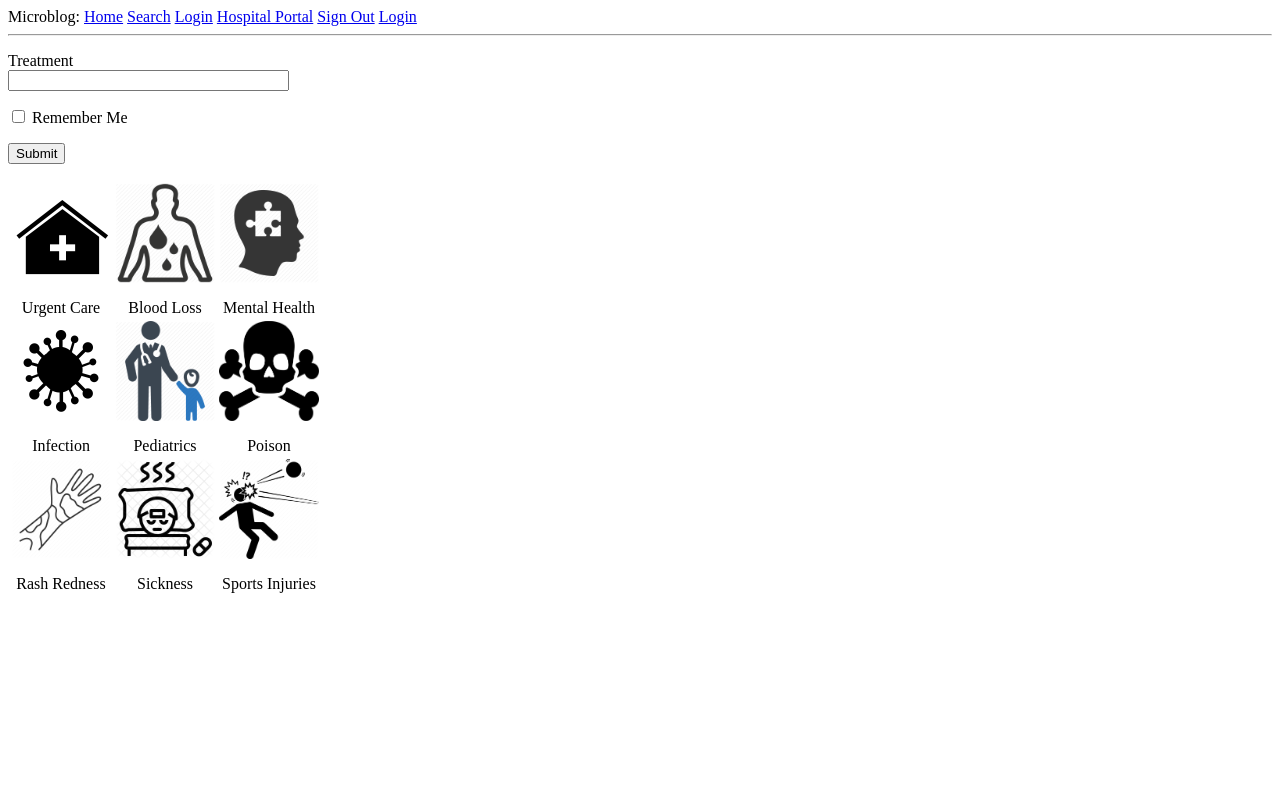
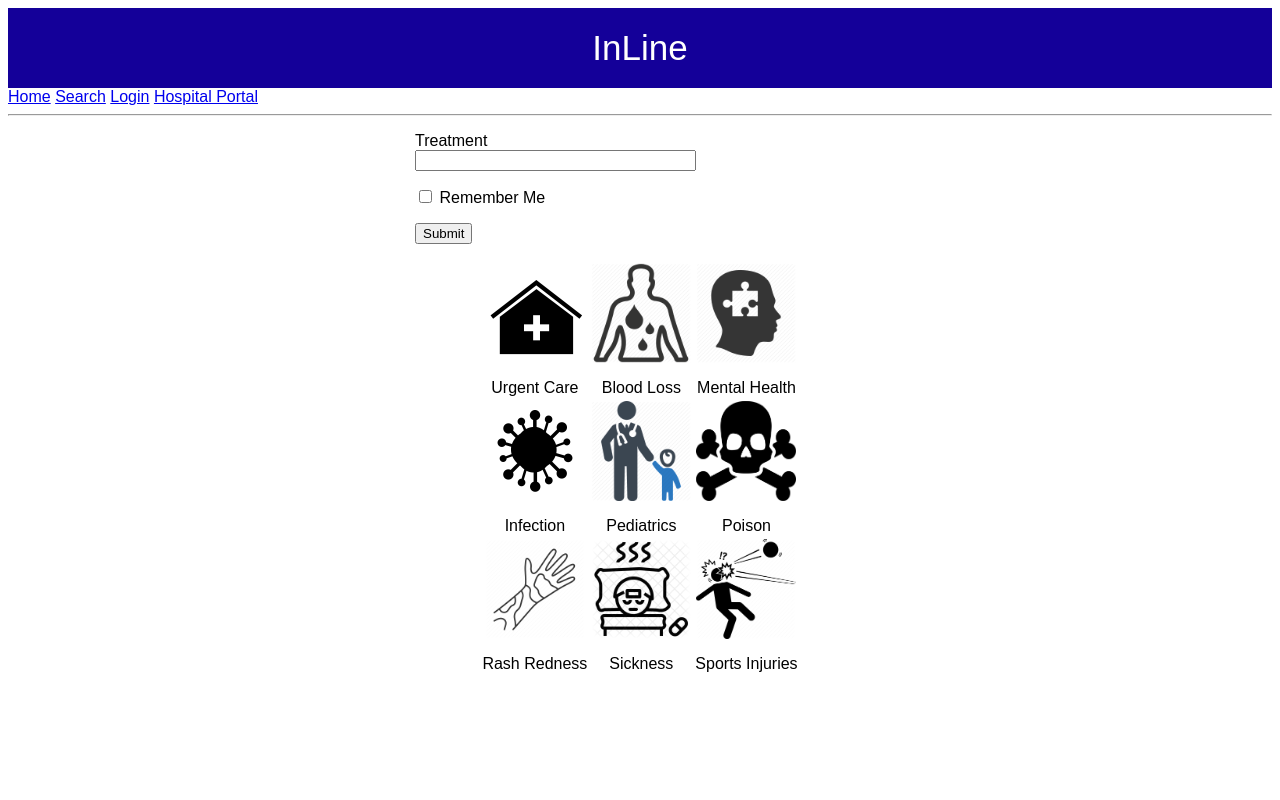
Before and after one commit to aniruddhamurali/HackDuke-2019, a Flask app: page /search in a window 1280 px wide. Run offline with Flask 2, Linux system fonts and the light colour scheme; data that the repository does not hold is empty; some libraries are stand-ins or nearby versions.

Commit message:
html file updates

```diff
--- a/microblog/app/templates/base.html
+++ b/microblog/app/templates/base.html
@@ -6,13 +6,39 @@
     {% else %}
     <title>Welcome to Microblog</title>
     {% endif %}
-    <!--<style>
-        #map {
+    <style>
+        * {
+            font-family: sans-serif;
+          }
+        h1{
             width: 100%;
-            height: 400px;
-            background-color: grey;
+            height: 30px;
+            text-align: center;
         }
-    </style>-->
+
+        header {
+          overflow: hidden;
+          background-color: #140099;
+          text-align: center;
+          color: white;
+          font-size: 35px;
+          font-family: Sans-Serif;
+          padding: 20px 10px;
+        }
+
+        .center {
+            display: block;
+            margin-left: auto;
+            margin-right: auto;
+            width: 50%;
+        }
+
+        form {
+            margin: 0 auto;
+            width: 450px;
+        }
+
+    </style>
     <link rel= "stylesheet" type= "text/css" href= "{{ url_for('static',filename='style.css') }}">
     <script>
         var map;
@@ -91,13 +117,13 @@
 
 <body>
     <!-- This is the navbar, can be improved -->
-    <div>Microblog:
+
+    <div>
+        <header>InLine</header>
         <a href="/">Home</a>
         <a href="/search">Search</a>
         <a href="/loginlink">Login</a>
         <a href="/admin">Hospital Portal</a>
-        <a href="/signout">Sign Out</a>
-        <a class="login" href="/login">Login</a>
 
     </div>
     <hr> {% with messages = get_flashed_messages() %} {% if messages %}
--- a/microblog/app/templates/condition.html
+++ b/microblog/app/templates/condition.html
@@ -12,7 +12,7 @@
         {{ form.remember_me() }} {{ form.remember_me.label }}</p>
     <p>{{ form.submit() }}</p>
 </form>
-<table>
+<table align="center">
     <tr>
         <td>
             <a href="{{ url_for('hospitals', my_var='Urgent_Care') }}"><img src="static/images/UrgentCare.png" width="100" height="100" /></a>
```
Also changed, not shown: microblog/app/templates/index.html (+3 -10 lines).
